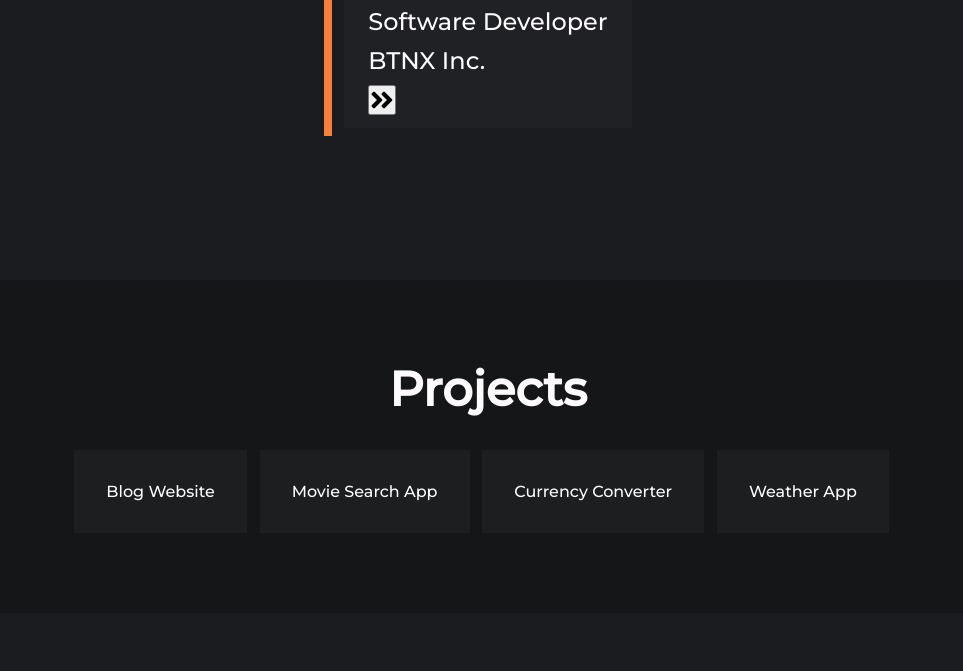
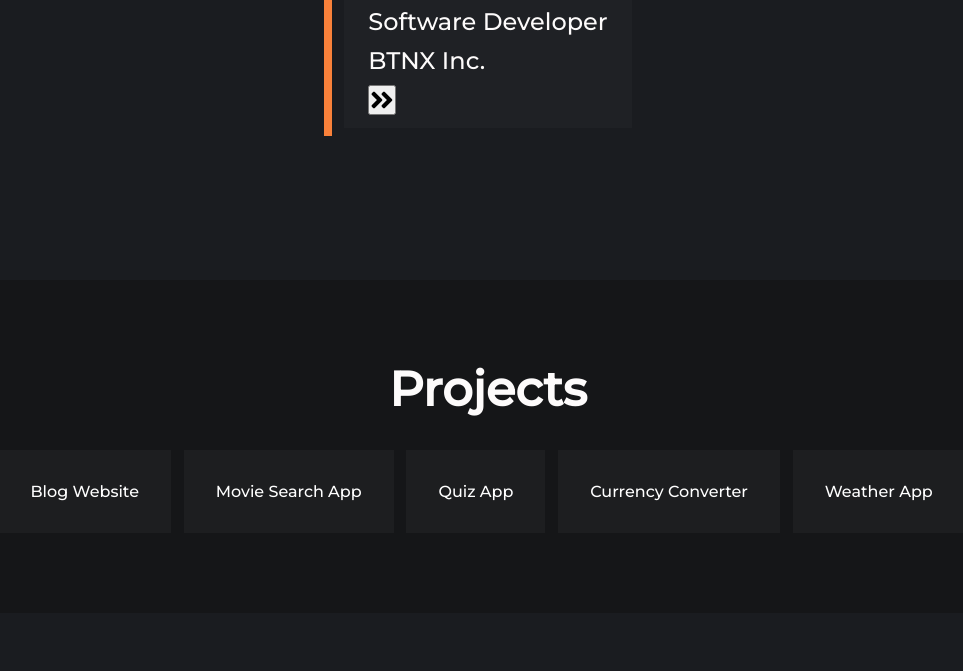
Before and after one commit to sterlyn-t/personal-site, a plain HTML site: page index.html in a window 1280 px wide. Shown: the part 2021-2692 px from the top of the page, without its empty margins (152-1115 px from the left). Drawn offline with Linux system fonts and the light colour scheme.

Commit message:
Update index.html
Updated Projects Section.

```diff
--- a/index.html
+++ b/index.html
@@ -109,6 +109,9 @@
             <a href="https://sterlyn-t.github.io/movie-search-app/">
              <div>Movie Search App</div>
             </a>
+            <a href="https://sterlyn-t.github.io/quiz-app/">
+               <div>Quiz App</div>
+            </a>
             <a href="https://sterlyn-t.github.io/currency-converter/">
                 <div>Currency Converter</div>
             </a>
```
